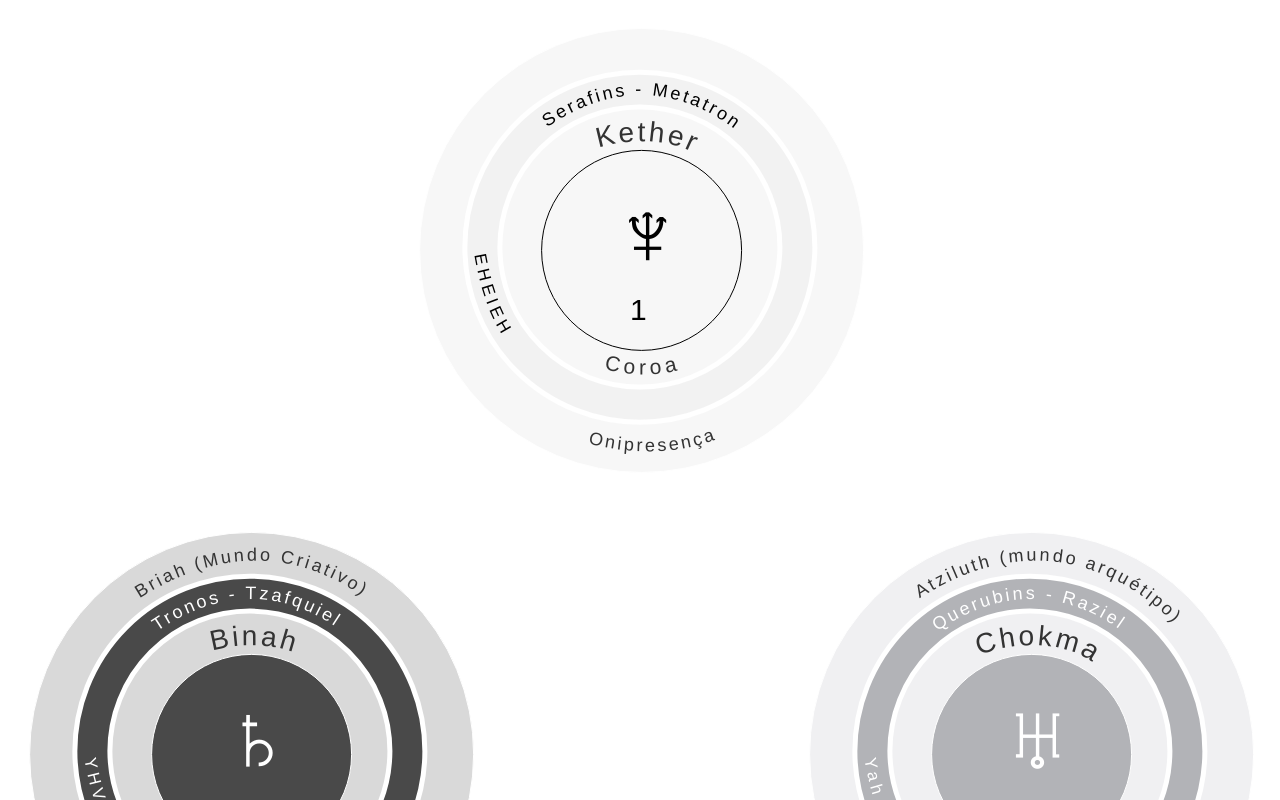
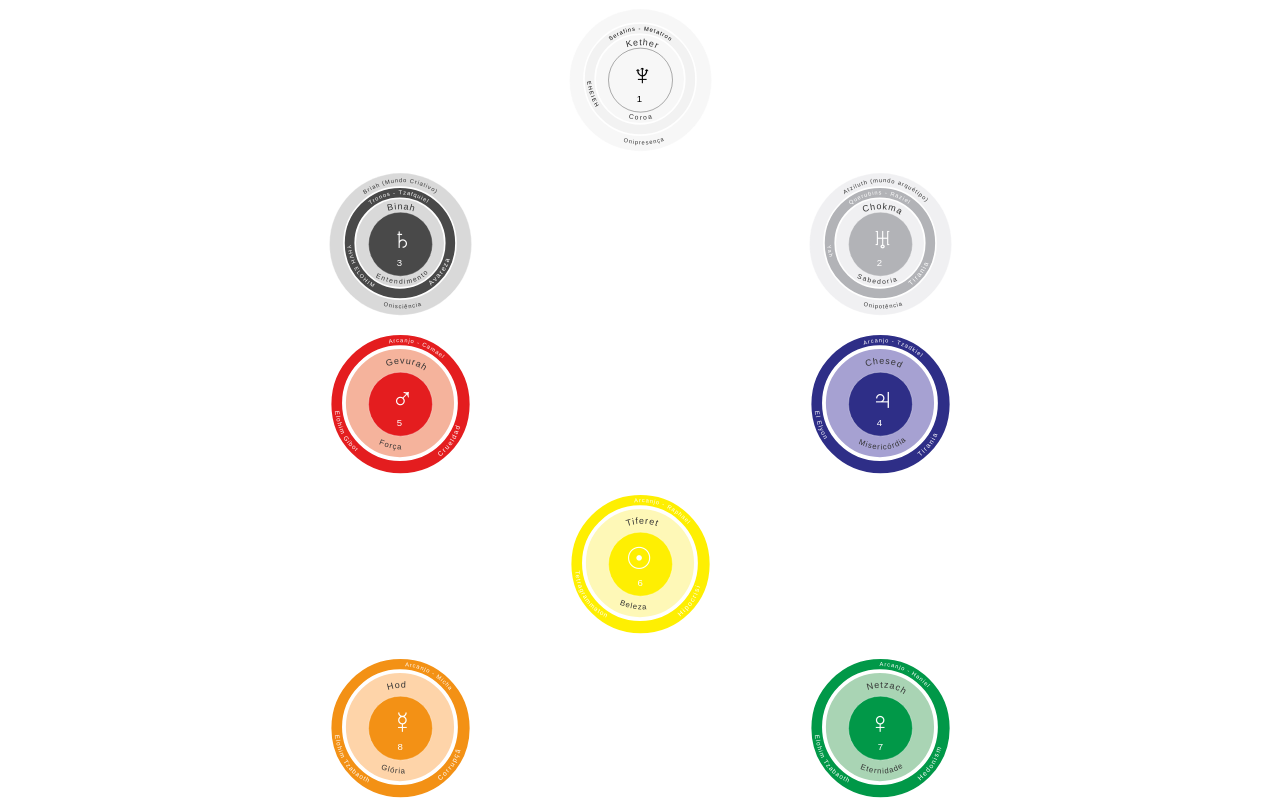
Before and after one commit to mrviniciux/interactive-kaballah, a React (Create React App) app: page / in a window 1280 px wide. Shown: the top 800 px of the page. Built offline with nearby package versions, Linux system fonts and the light colour scheme.

Commit message:
feat(sephirots): changed proportion

```diff
--- a/src/app/App.module.scss
+++ b/src/app/App.module.scss
@@ -12,19 +12,18 @@
   min-width: 1006px;
 }
 
-.App > .kether {
+.App > .kether,
+.App > .malkuth {
   width: 100%;
+}
+
+.App > .malkuth {
+  padding-top: 8rem;
 }
 
 .App > .binah-chokma,
 .App > .gevura-chesed,
 .App > .hod-netzach {
   display: flex;
-  justify-content: space-between;
+  justify-content: space-evenly;
 }
-
-@media screen and (max-width: 999px) {
-  .App .sephirot {
-    scale: 0.7;
-  }
-}
--- a/src/components/sephirot/Sephirot.tsx
+++ b/src/components/sephirot/Sephirot.tsx
@@ -9,9 +9,10 @@ function Sephirot({
   return (
     <svg
       className={className}
+      width="10rem"
+      height="10rem"
       viewBox="0 0 500 500"
-      width="500px"
-      height="500px"
+      preserveAspectRatio="xMidYMid meet"
     >
       <ellipse
         style={{
--- a/src/components/sephirot/bigger/BiggerSephirot.tsx
+++ b/src/components/sephirot/bigger/BiggerSephirot.tsx
@@ -8,7 +8,13 @@ function BiggerSephirot({
   planet,
 }: SephirotProps<'bigger'>) {
   return (
-    <svg className={className} width="500px" height="500px">
+    <svg
+      className={className}
+      width="10rem"
+      height="10rem"
+      viewBox="0 0 500 500"
+      preserveAspectRatio="xMidYMid meet"
+    >
       <defs>
         <path
           id="path-3"
```
